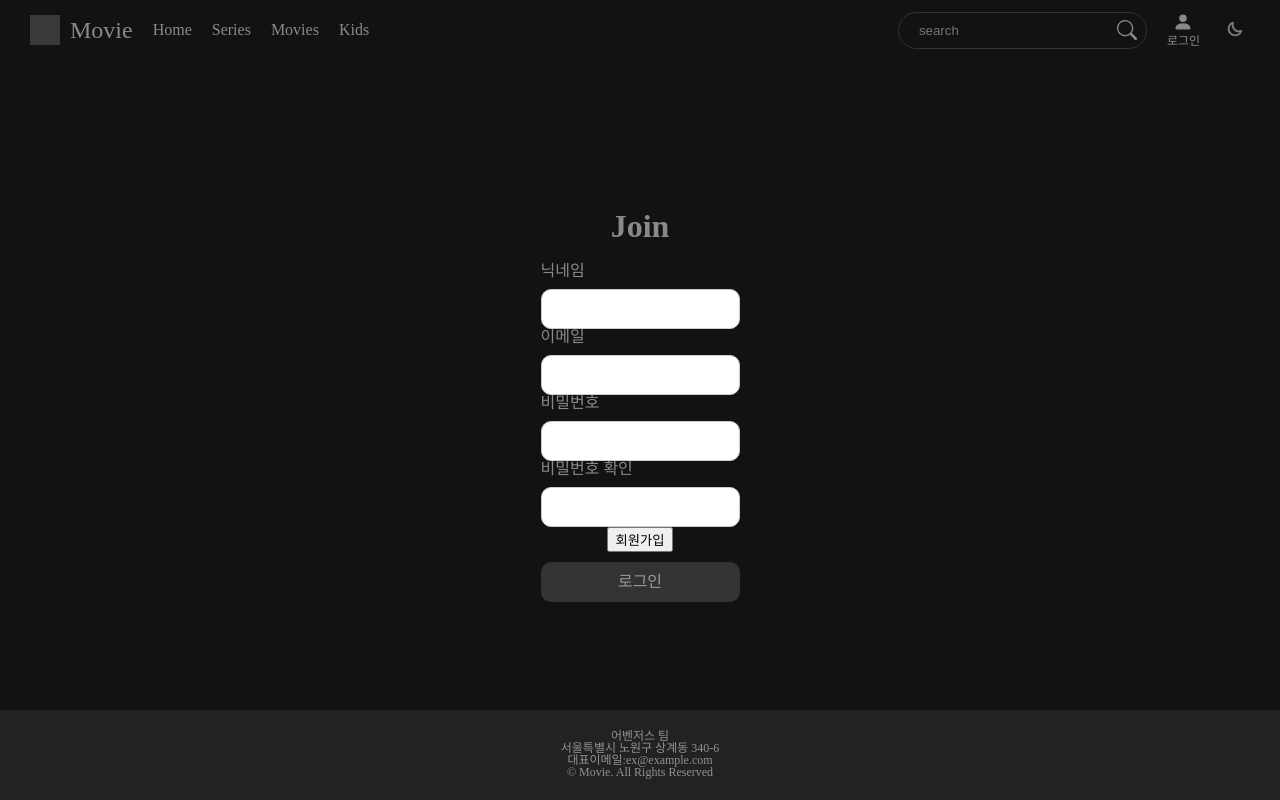
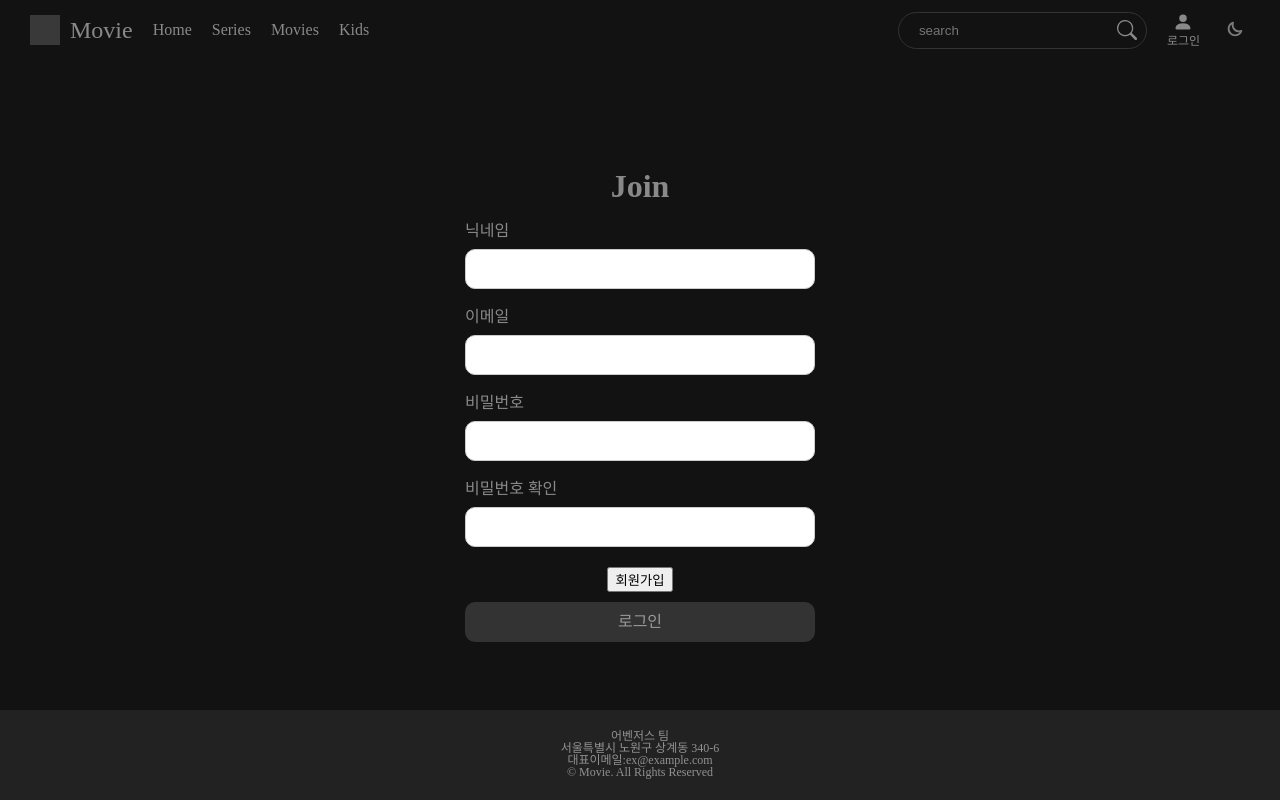
Before and after one commit to R2DSQUAD/movieproject_avengers, a React (Create React App) app in the folder frontpj/: page /member/join in a window 1280 px wide. Built offline with nearby package versions, Linux system fonts and the light colour scheme; grey boxes are pictures that could not be loaded.

Commit message:
validation 수정

```diff
--- a/frontpj/src/components/member/Join.jsx
+++ b/frontpj/src/components/member/Join.jsx
@@ -48,7 +48,7 @@ const Join = () => {
   return (
     <div className="join">
       <h1>Join</h1>
-      {success && <p style={{ color: "green" }}>회원가입 성공!</p>}
+
       <div className="join-con">
         <form onSubmit={handleSubmit}>
           {/* 닉네임 입력 */}
@@ -62,7 +62,7 @@ const Join = () => {
               onChange={handleChange}
             />
           </div>
-          {errors.nickname && <p style={{ color: "red" }}>{errors.nickname}</p>}
+          {errors.nickname && <span style={{ color: "red" }}>{errors.nickname ? errors.nickname : ""}</span>}
 
           {/* 이메일 입력 */}
           <div className="email">
@@ -75,7 +75,7 @@ const Join = () => {
               onChange={handleChange}
             />
           </div>
-          {errors.email && <p style={{ color: "red" }}>{errors.email}</p>}
+          {errors.email && <span style={{ color: "red" }}>{errors.email ? errors.email : ""}</span>}
 
           {/* 비밀번호 입력 */}
           <div className="password">
@@ -88,7 +88,7 @@ const Join = () => {
               onChange={handleChange}
             />
           </div>
-          {errors.pw && <p style={{ color: "red" }}>{errors.pw}</p>}
+          {errors.pw && <span style={{ color: "red" }}>{errors.pw ? errors.pw : ""}</span>}
 
           {/* 비밀번호 확인 입력 */}
           <div className="password_check">
@@ -101,7 +101,7 @@ const Join = () => {
               onChange={handleChange}
             />
           </div>
-          {errors.pw_check && <p style={{ color: "red" }}>{errors.pw_check}</p>}
+          {errors.pw_check && <span style={{ color: "red" }}>{errors.pw_check ? errors.pw_check : ""}</span>}
 
           {/* 버튼 영역 */}
           <div className="btn">
--- a/frontpj/src/css/Join.css
+++ b/frontpj/src/css/Join.css
@@ -10,12 +10,17 @@
 
 .join .join-con {
   display: flex;
+  box-sizing: border-box;
+  width: 50%;
+}
+
+.join .join-con form {
+  display: flex;
+  flex-direction: column;
+  width: 100%;
   justify-content: center;
   align-items: center;
-  flex-direction: column;
-  width: 30%;
   gap: 20px;
-  box-sizing: border-box;
 }
 
 .join .join-con .email,
```
